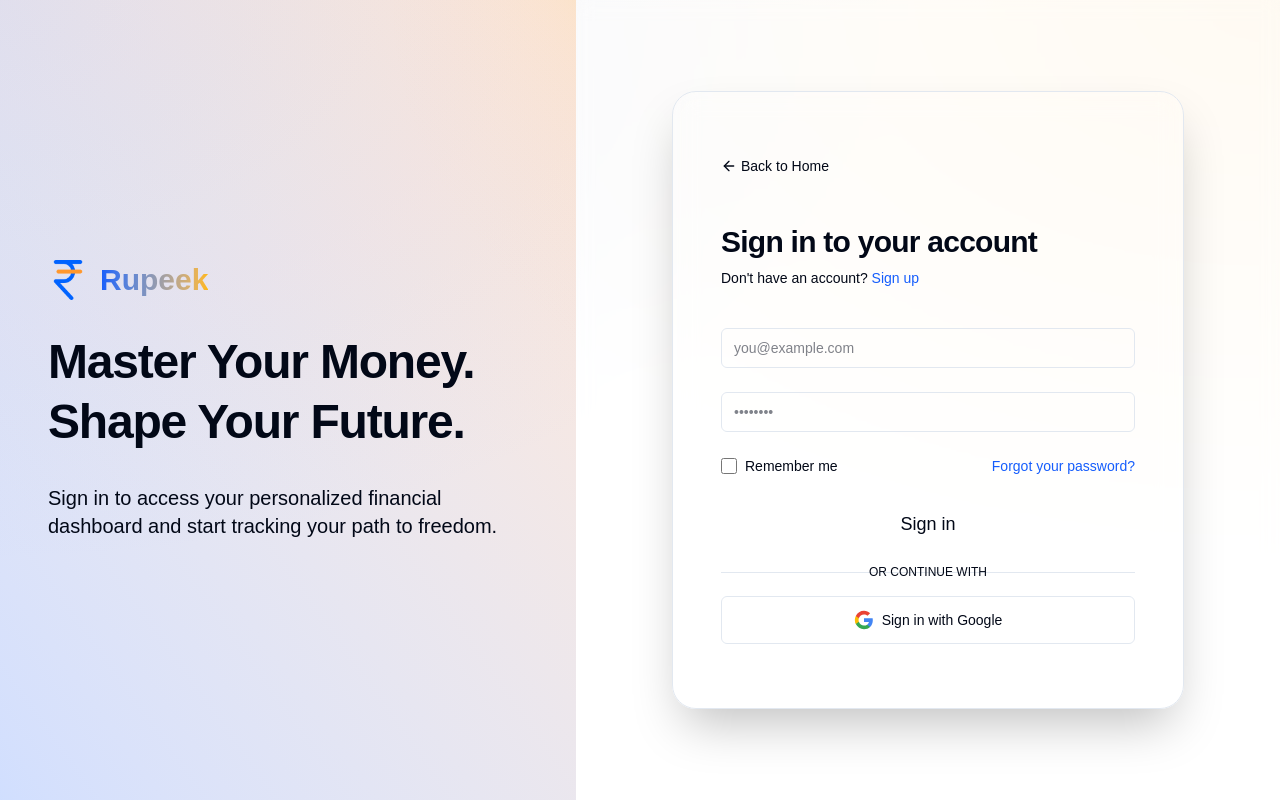
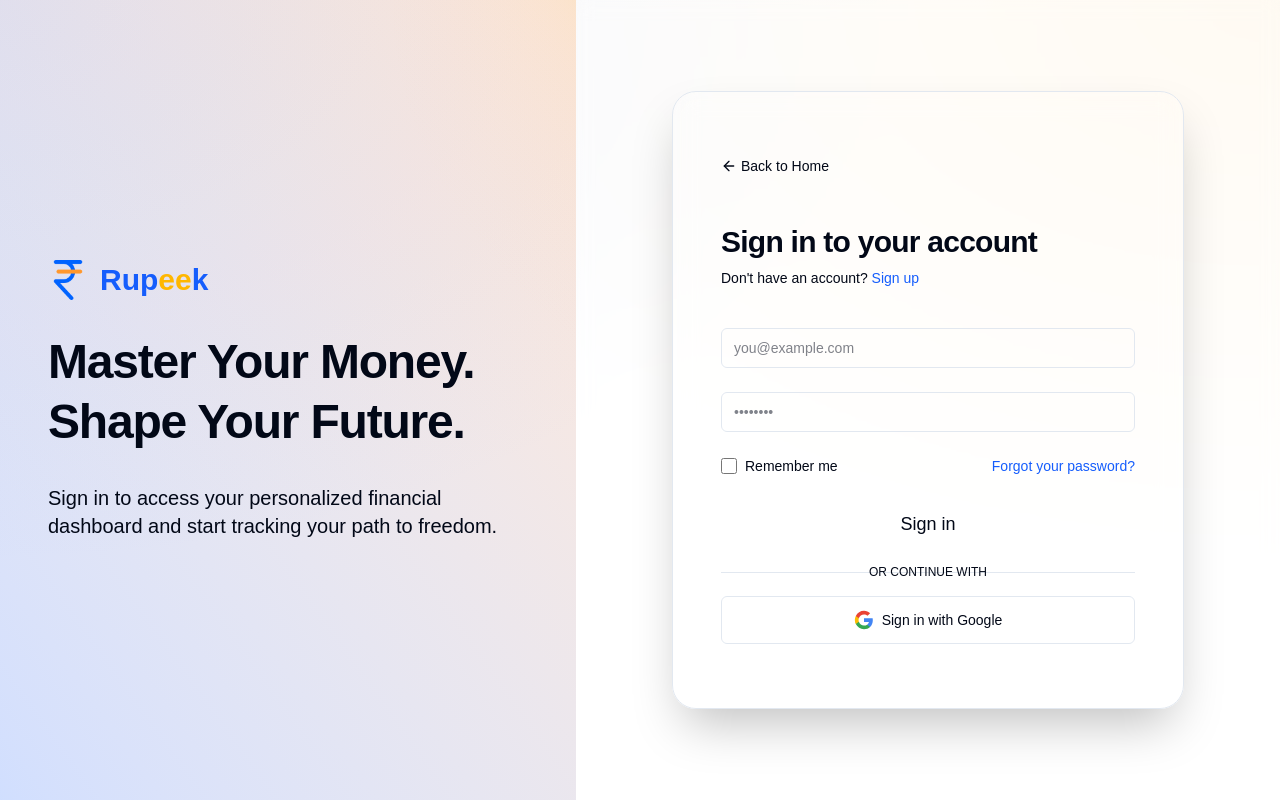
Before and after one commit to ShivangChaurasia/Rupeek-TheFinTracker, a React (Vite) app in the folder Rupeek-Frontend/: page /login in a window 1280 px wide. Built offline with nearby package versions, Linux system fonts and the light colour scheme; no server answers.

Commit message:
feat: initialize Tailwind CSS configuration and create a `LogoText` component.

```diff
--- a/Rupeek-Frontend/src/components/LogoText.jsx
+++ b/Rupeek-Frontend/src/components/LogoText.jsx
@@ -1,9 +1,10 @@
-import React from 'react';
-
 export default function LogoText({ className = "" }) {
     return (
-        <span className={`font-bold bg-gradient-to-r from-blue-600 via-[#ffb700] to-blue-600 bg-[length:200%_auto] bg-clip-text text-transparent animate-shimmer ${className}`}>
-            Rupeek
+        <span className={`font-bold text-blue-600 ${className}`}>
+            Rup
+            <span className="inline-block text-[#ffb700] animate-swap-right">e</span>
+            <span className="inline-block text-[#ffb700] animate-swap-left">e</span>
+            k
         </span>
     );
 }
--- a/Rupeek-Frontend/tailwind.config.js
+++ b/Rupeek-Frontend/tailwind.config.js
@@ -60,7 +60,8 @@
                 "accordion-down": "accordion-down 0.2s ease-out",
                 "accordion-up": "accordion-up 0.2s ease-out",
                 float: 'float 3s ease-in-out infinite',
-                shimmer: 'shimmer 8s linear infinite',
+                swapRight: 'swapRight 2s ease-in-out infinite',
+                swapLeft: 'swapLeft 2s ease-in-out infinite',
             },
             keyframes: {
                 "accordion-down": {
@@ -75,9 +76,13 @@
                     '0%, 100%': { transform: 'translateY(0)' },
                     '50%': { transform: 'translateY(-10px)' },
                 },
-                shimmer: {
-                    '0%': { backgroundPosition: '-200% center' },
-                    '100%': { backgroundPosition: '200% center' },
+                swapRight: {
+                    '0%, 100%': { transform: 'translateX(0)' },
+                    '50%': { transform: 'translateX(100%)' },
+                },
+                swapLeft: {
+                    '0%, 100%': { transform: 'translateX(0)' },
+                    '50%': { transform: 'translateX(-100%)' },
                 }
             },
         },
```
